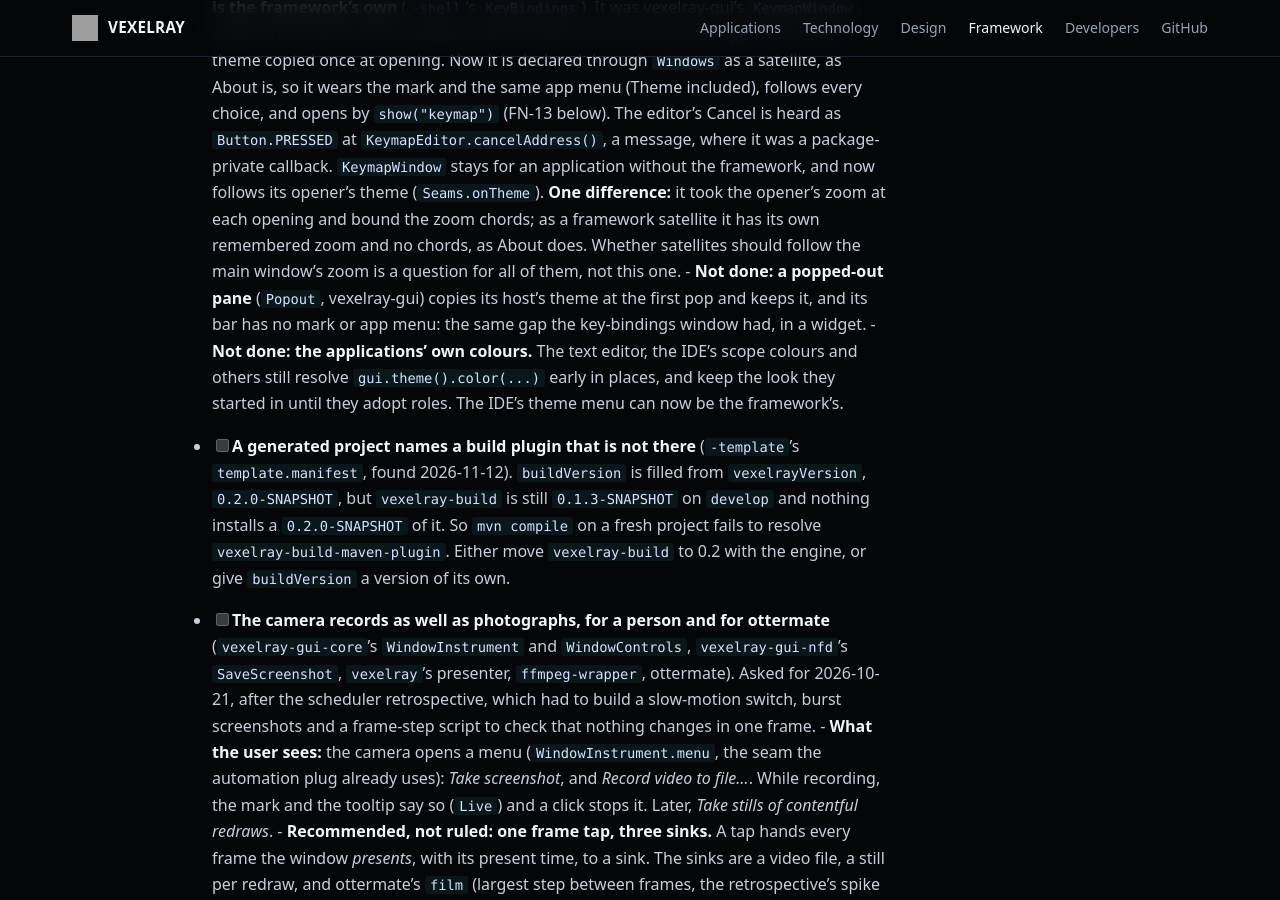
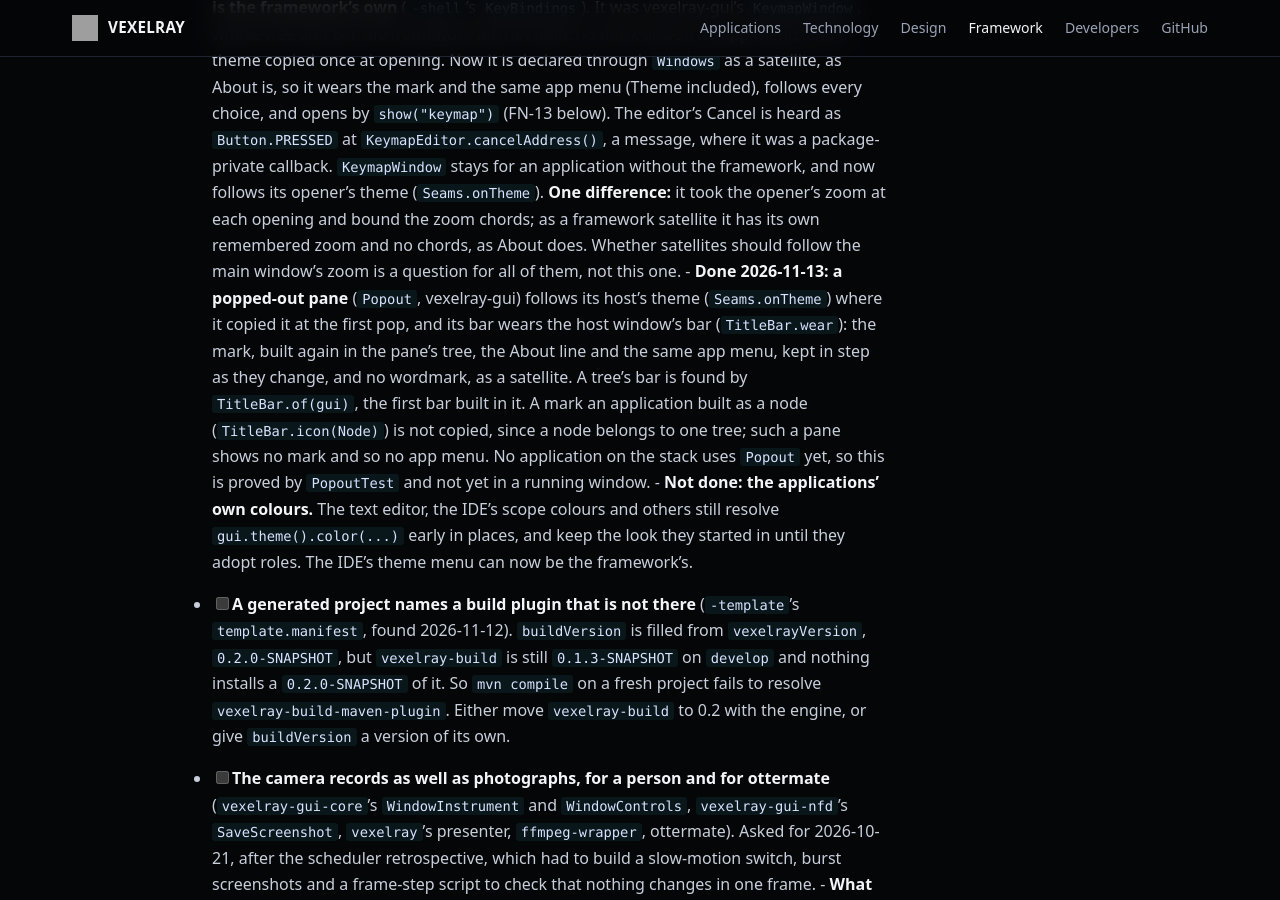
Before and after one commit to sibarum/vexelray-framework, a Jekyll site: the page built from docs/TODO.md, in a window 1280 px wide and 900 px high, scrolled down 16682 px. Built offline with Jekyll 4.4.1, drawn with Linux system fonts in a browser that asks for light colours; our own code applies the rules of GitHub Pages for plain Markdown files.

Commit message:
TODO: a popped-out pane follows the theme and wears the app menu
Co-Authored-By: Claude Opus 5.5 <noreply@anthropic.com>

```diff
--- a/docs/TODO.md
+++ b/docs/TODO.md
@@ -633,8 +633,13 @@ module behind a seam that already exists. Worth doing, and none of it waits for
         follows its opener's theme (`Seams.onTheme`). **One difference:** it took the opener's zoom at each opening
         and bound the zoom chords; as a framework satellite it has its own remembered zoom and no chords, as About
         does. Whether satellites should follow the main window's zoom is a question for all of them, not this one.
-      - **Not done: a popped-out pane** (`Popout`, vexelray-gui) copies its host's theme at the first pop and keeps
-        it, and its bar has no mark or app menu: the same gap the key-bindings window had, in a widget.
+      - **Done 2026-11-13: a popped-out pane** (`Popout`, vexelray-gui) follows its host's theme (`Seams.onTheme`)
+        where it copied it at the first pop, and its bar wears the host window's bar (`TitleBar.wear`): the mark,
+        built again in the pane's tree, the About line and the same app menu, kept in step as they change, and no
+        wordmark, as a satellite. A tree's bar is found by `TitleBar.of(gui)`, the first bar built in it. A mark an
+        application built as a node (`TitleBar.icon(Node)`) is not copied, since a node belongs to one tree; such a
+        pane shows no mark and so no app menu. No application on the stack uses `Popout` yet, so this is proved by
+        `PopoutTest` and not yet in a running window.
       - **Not done: the applications' own colours.** The text editor, the IDE's scope colours and others still resolve
         `gui.theme().color(...)` early in places, and keep the look they started in until they adopt roles. The
         IDE's theme menu can now be the framework's.
```
